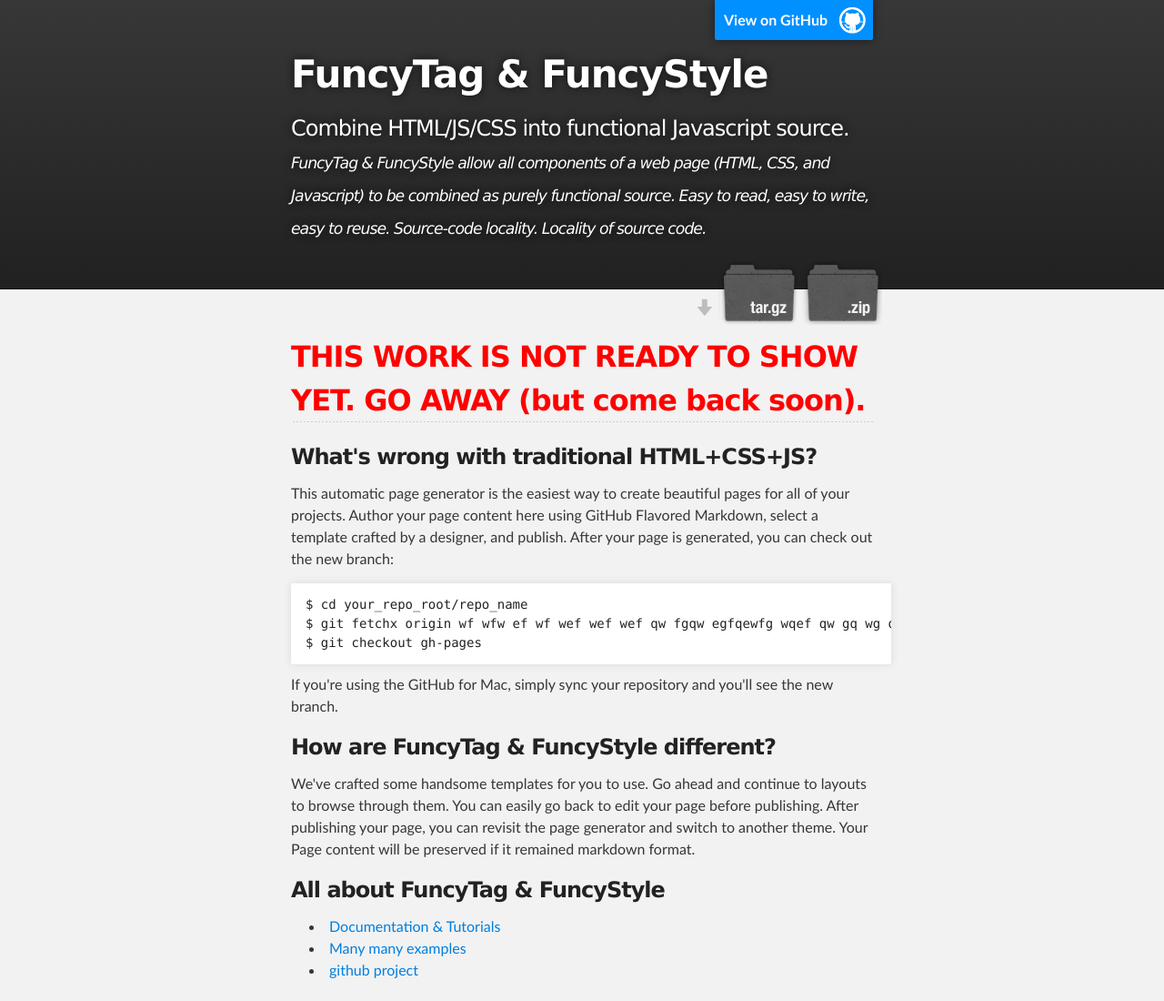
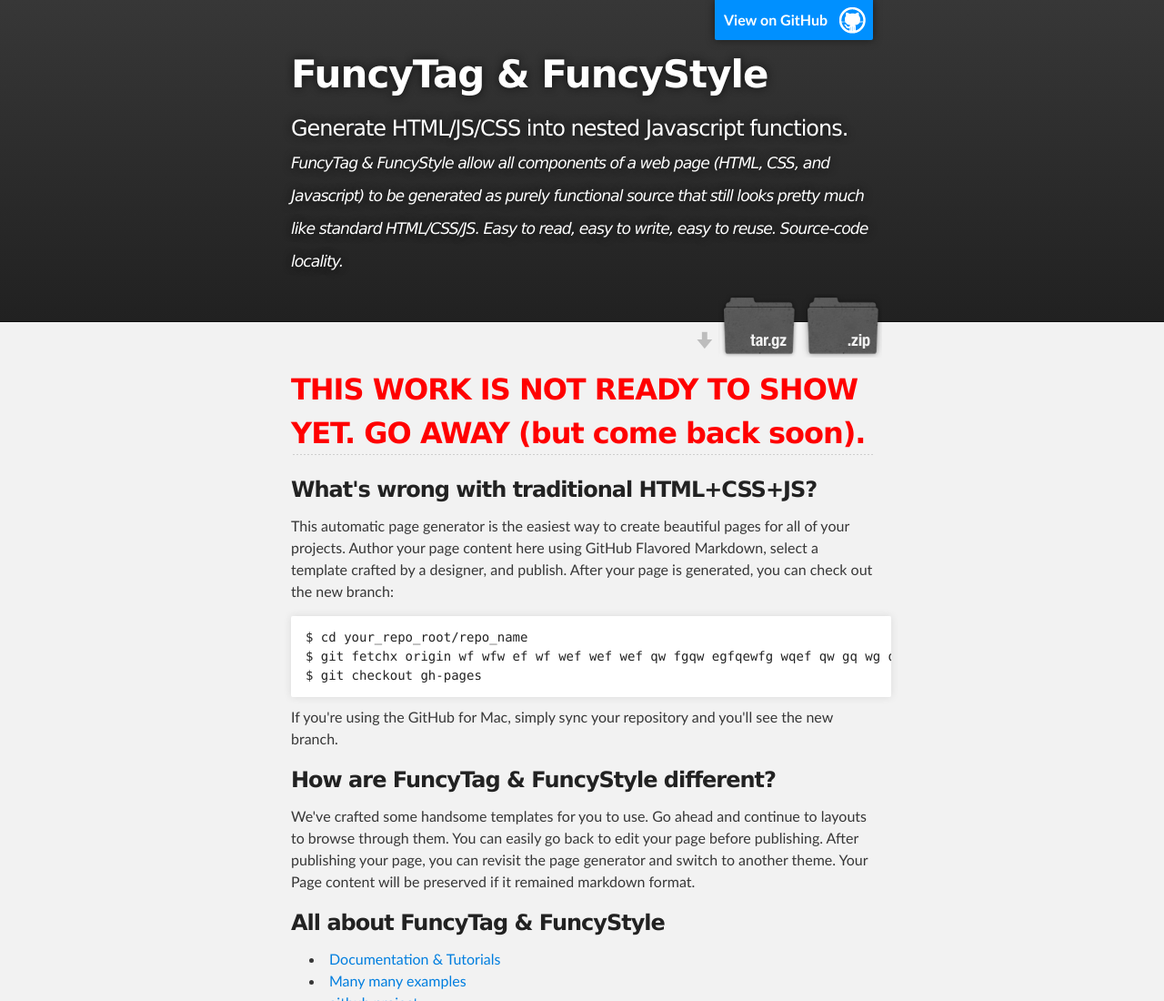
Before and after one commit to BrentNoorda/FuncyTag, a plain HTML site: page index.html in a window 1280 px wide. Shown: the top 1100 px of the page at 91% size. Drawn offline with Linux system fonts and the light colour scheme.

```diff
--- a/index.html
+++ b/index.html
@@ -6,7 +6,7 @@
     <meta http-equiv="X-UA-Compatible" content="chrome=1" />
     <meta name="description" content="Funcytag : HTML generator in pure javascript or python, primarily useful for programmaticly creating snippets of HTML to be embedded in a page at server-side or client-side. FuncyTag makes creating HTML look like function calls, so it looks familiar to a functional programmer (nesting, parameters, etc...). Optimized only for easy reading/writing by humans. Not quite an html template language, but kinda. Available in javascript and python." />
 
-    <link rel="stylesheet" type="text/css" media="screen" href="stylesheets/stylesheet.css">
+    <link rel="stylesheet" type="text/css" media="screen" href="gh-pages/stylesheets/stylesheet.css">
 
     <title>FuncyTag &amp; FuncyStyle</title>
   </head>
@@ -19,12 +19,11 @@
           <a id="forkme_banner" href="https://github.com/BrentNoorda/FuncyTag">View on GitHub</a>
 
           <h1 id="project_title">FuncyTag &amp; FuncyStyle</h1>
-          <h2 id="project_tagline">Combine HTML/JS/CSS into functional Javascript source.<br/>
+          <h2 id="project_tagline">Generate HTML/JS/CSS into nested Javascript functions.<br/>
           <span style="font-size:72%;font-style:italic;">FuncyTag &amp; FuncyStyle allow all components of a web
-          page (HTML, CSS, and Javascript) to be combined as purely functional source. Easy to
-          read, easy to write, easy to reuse.
-          Source-code locality.
-          Locality of source code.</span></h2>
+          page (HTML, CSS, and Javascript) to be generated as purely functional source that still looks pretty
+          much like standard HTML/CSS/JS. Easy to read, easy to write, easy to reuse.
+          Source-code locality.</span></h2>
 
             <section id="downloads">
               <a class="zip_download_link" href="https://github.com/BrentNoorda/FuncyTag/zipball/master">Download this project as a .zip file</a>
--- a/javascripts/main.js
+++ /dev/null
@@ -1 +0,0 @@
-console.log('This would be the main JS file.');
```
Also changed, not shown: gh-pages/images/bg_hr.png (renamed from images/bg_hr.png), gh-pages/images/blacktocat.png (renamed from images/blacktocat.png), gh-pages/images/icon_download.png (renamed from images/icon_download.png), gh-pages/images/sprite_download.png (renamed from images/sprite_download.png), gh-pages/stylesheets/pygment_trac.css (renamed from stylesheets/pygment_trac.css), gh-pages/stylesheets/stylesheet.css (renamed from stylesheets/stylesheet.css).
